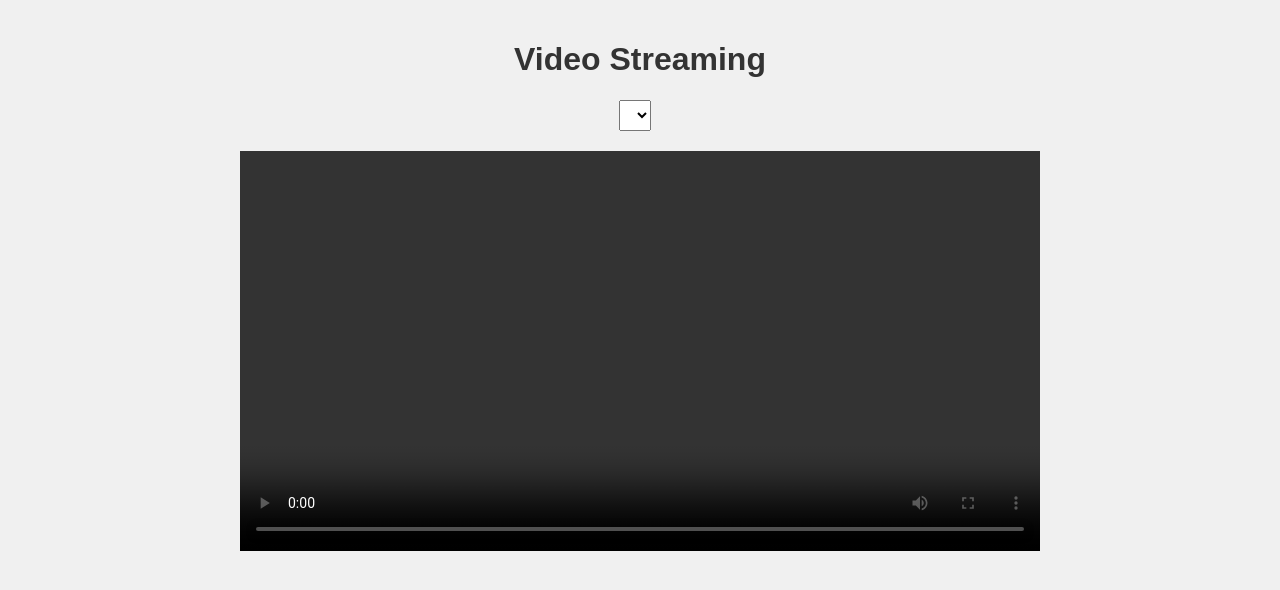
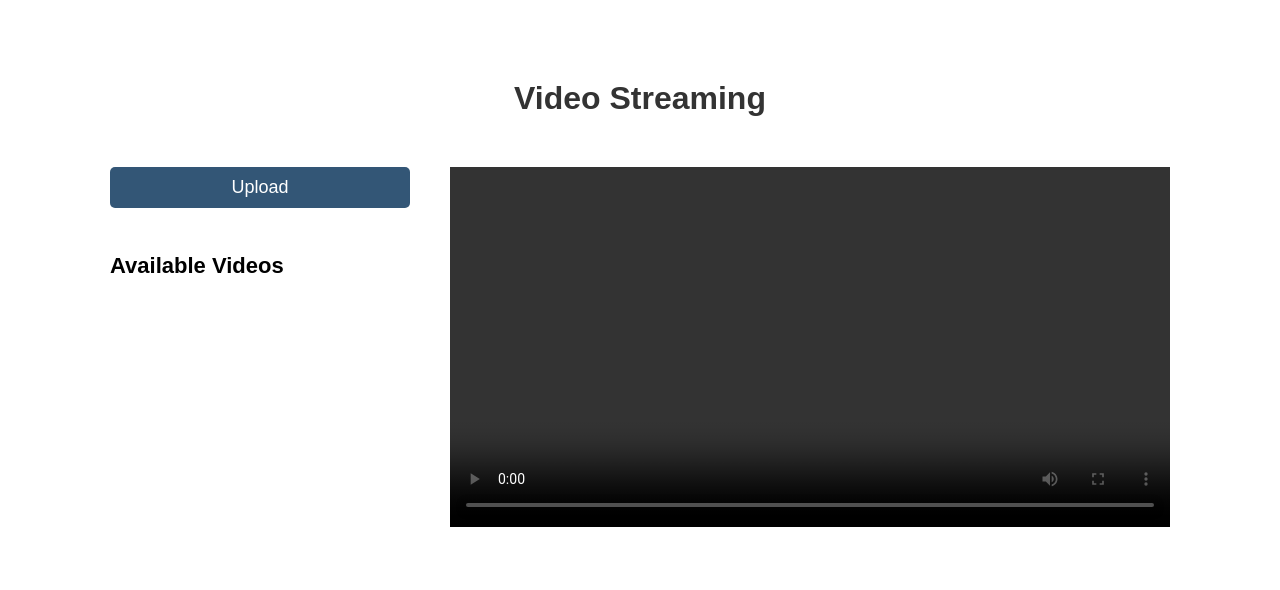
Before and after one commit to kmin1231/grpc_video_streaming, a plain HTML site: page web/index.html in a window 1280 px wide. Drawn offline with Linux system fonts and the light colour scheme; no server answers.

Commit message:
FEAT: auto-play selected video in the web browser

```diff
--- a/web/index.html
+++ b/web/index.html
@@ -7,38 +7,84 @@
     <style>
         body {
             font-family: Arial, sans-serif;
-            max-width: 800px;
-            margin: 0 auto;
+            margin: 0;
             padding: 20px;
-            background-color: #f0f0f0;
+            box-sizing: border-box;
         }
         h1 {
+            text-align: center;
             color: #333;
-            text-align: center;
+            margin-top: 60px;
+            margin-bottom: 50px;
         }
-        #videoControls {
-            margin-bottom: 20px;
-            text-align: center;
+        h2 {
+            font-size: 22px;
+        }
+        .container {
+            display: flex;
+            width: 100%;
+            max-width: 1200px;
+            margin: 0 auto;
+            padding: 0 20px;
+            justify-content: center;
+        }
+        #elemLIST {
+            width: 25%;
+            padding-right: 20px;
+        }
+        #elemPLAY {
+            width: 60%;
+            margin-left: 20px;
         }
         #videoList {
-            padding: 5px;
-            font-size: 16px;
-            margin-right: 10px;
+            font-size: 17px;
+            list-style-type: none;
+            padding: 0;
+        }
+        #videoList li {
+            cursor: pointer;
+            padding: 10px;
+            margin-bottom: 5px;
+            background-color: #f3f9fb;
+            border-radius: 5px;
         }
         #videoPlayer {
             width: 100%;
-            max-width: 800px;
-            height: auto;
-            background-color: #000;
+            max-height: 80vh;
+        }
+        #uploadButton {
+            font-size: 18px;
+            display: block;
+            width: 100%;
+            padding: 10px;
+            margin-bottom: 10px;
+            background-color: #335676;
+            color: white;
+            border: none;
+            border-radius: 5px;
+            cursor: pointer;
+            margin-bottom: 45px;
+            transition: background-color 0.3s, transform 0.2s;
+        }
+        #uploadButton:active {
+            transform: scale(0.98);
         }
     </style>
 </head>
+
 <body>
     <h1>Video Streaming</h1>
-    <div id="videoControls">
-        <select id="videoList" onchange="playVideo()"></select>
+    <div class="container">
+        <div id="elemLIST">
+            <button id="uploadButton">Upload</button>
+            <h2>Available Videos</h2>
+            <ul id="videoList"></ul>
+        </div>
+        <div id="elemPLAY">
+            <video id="videoPlayer" controls autoplay></video>
+        </div>
     </div>
-    <video id="videoPlayer" controls autoplay></video>
+
     <script src="/streaming.js"></script>
 </body>
 </html>
--- a/web/streaming.js
+++ b/web/streaming.js
@@ -1,23 +1,27 @@
+document.addEventListener('DOMContentLoaded', function() {
+    loadVideoList();
+});
+
 function loadVideoList() {
     fetch('/videos')
         .then(response => response.json())
         .then(videos => {
-            const select = document.getElementById('videoList');
+            const videoList = document.getElementById('videoList');
             videos.forEach(video => {
-                const option = document.createElement('option');
-                option.value = video;
-                option.textContent = video;
-                select.appendChild(option);
+                const li = document.createElement('li');
+                li.textContent = video;
+                li.addEventListener('click', function() {
+                    playVideo(video);
+                });
+                videoList.appendChild(li);
             });
         })
         .catch(error => console.error('Error loading video list:', error));
 }
 
-function playVideo() {
-    const videoName = document.getElementById('videoList').value;
-    const video = document.getElementById('videoPlayer');
-    video.src = `/stream?video=${encodeURIComponent(videoName)}`;
-    video.play();
+function playVideo(videoName) {
+    console.log('Playing video:', videoName);
+    const videoPlayer = document.getElementById('videoPlayer');
+    videoPlayer.src = `/stream?video=${encodeURIComponent(videoName)}`;
+    videoPlayer.play().catch(e => console.error('Error playing video:', e));
 }
-
-loadVideoList();
```
Also changed, not shown: 1 other file.
